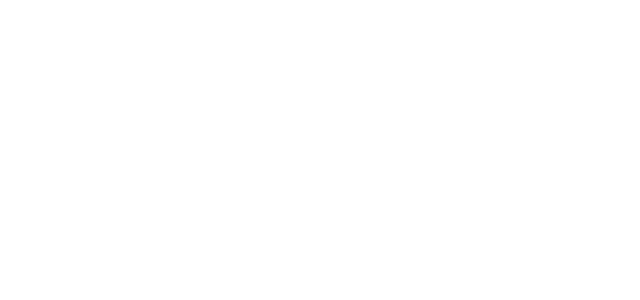
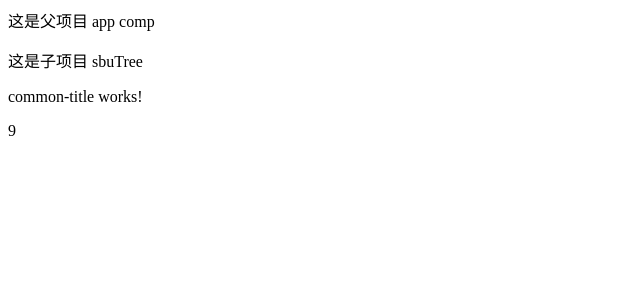
Before and after one commit to BetterGG/angular-use-sub, an Angular app: page / in a window 1280 px wide. Shown: the top 300 px of the page, without its empty margins (0-640 px from the left). Built offline with nearby package versions, Linux system fonts and the light colour scheme.

Commit message:
feat: 引入subTree

```diff
--- a/src/app/app.component.html
+++ b/src/app/app.component.html
@@ -1,2 +1,8 @@
-
+<div>
+  这是父项目 app comp
+</div>
+<div>
+  <p>这是子项目 sbuTree</p>
+  <app-common-title></app-common-title>
+</div>
 <router-outlet></router-outlet>
--- a/src/app/app.module.ts
+++ b/src/app/app.module.ts
@@ -3,6 +3,7 @@
 
 import { AppRoutingModule } from './app-routing.module';
 import { AppComponent } from './app.component';
+import { CommonTitleModule } from '../angularCommonSubtreeDemo/common-title/common-title.module'
 
 @NgModule({
   declarations: [
@@ -11,6 +12,7 @@
   imports: [
     BrowserModule,
     AppRoutingModule,
+    CommonTitleModule,
   ],
   providers: [],
   bootstrap: [AppComponent]
```
